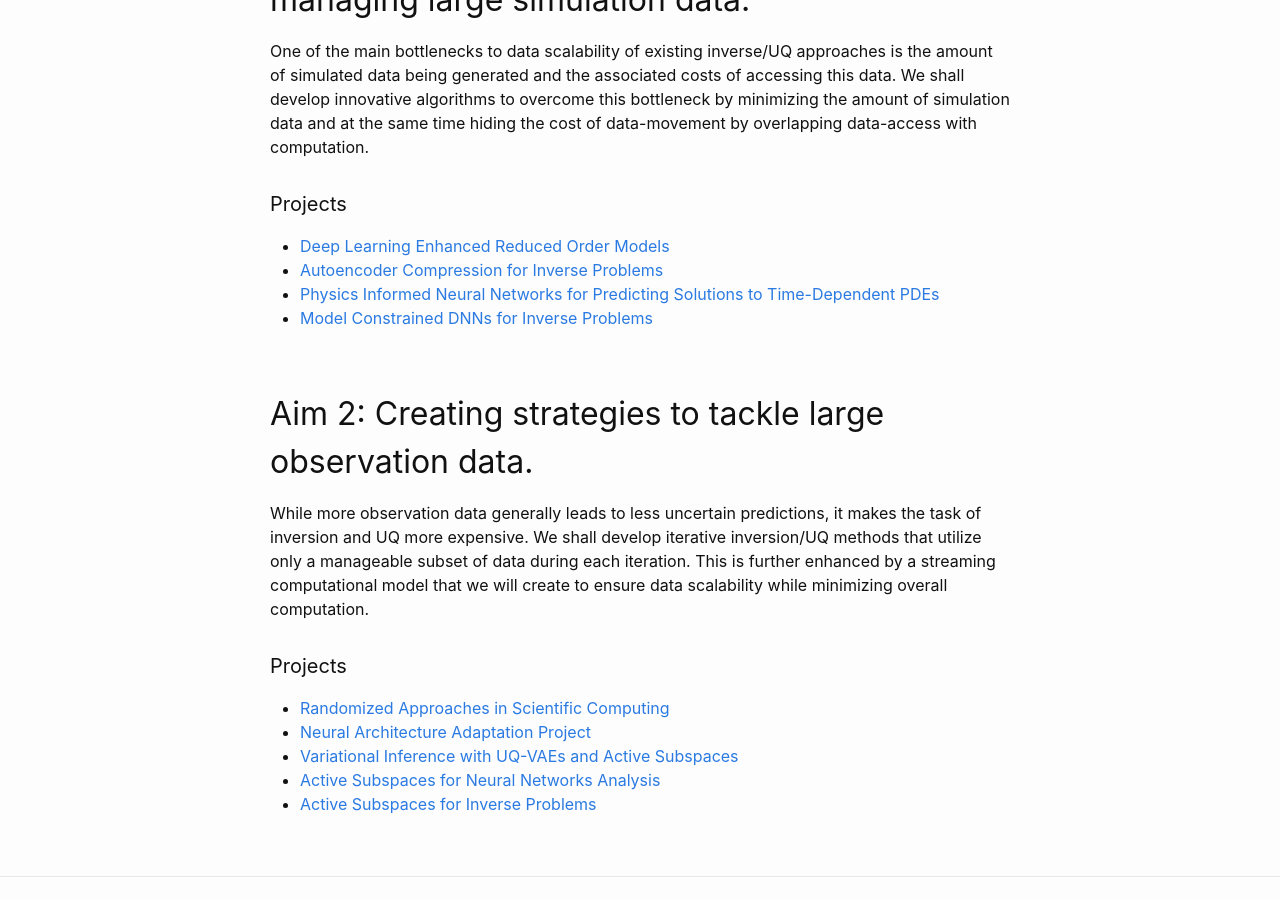
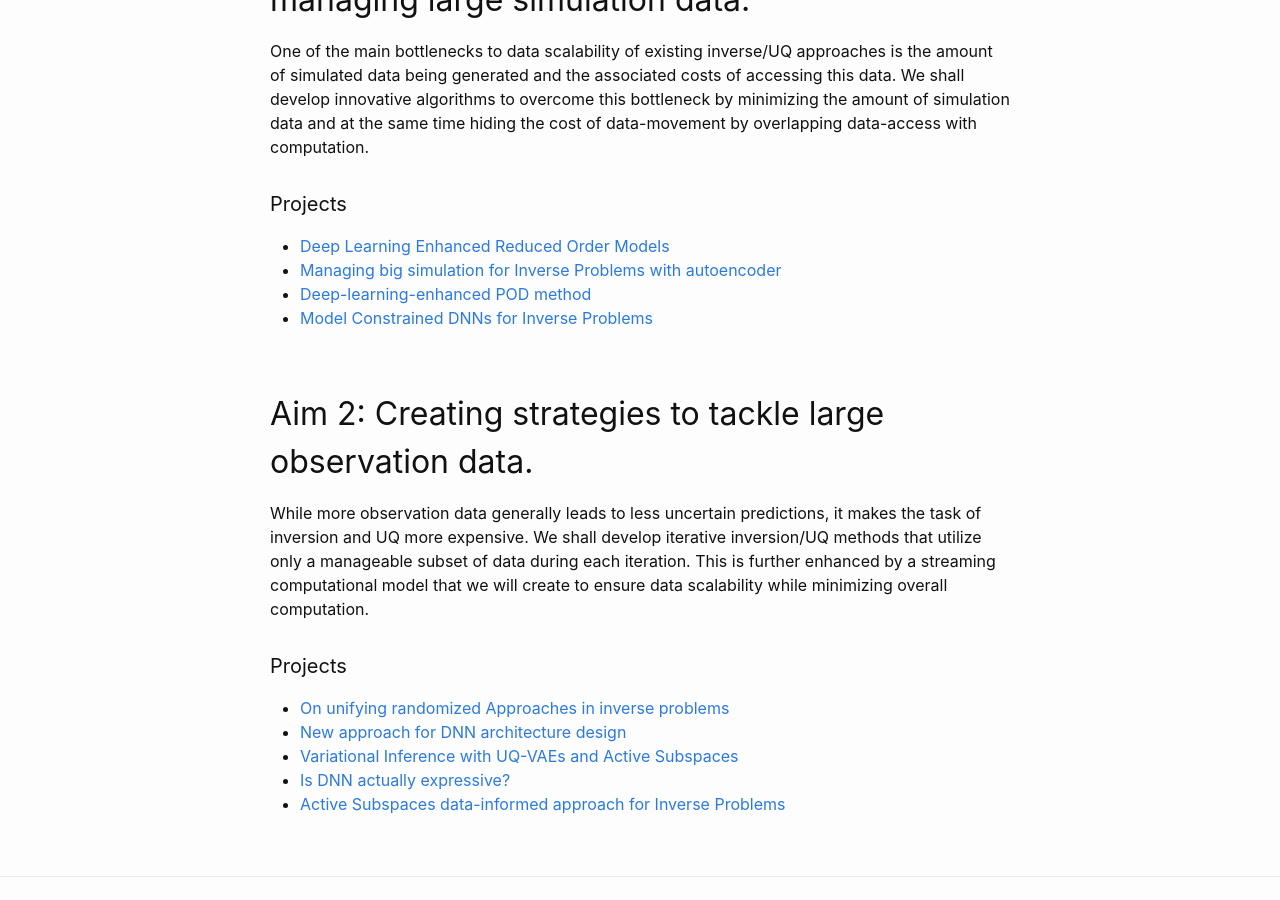
Before and after one commit to tscott-00/phogroup.github.io, a Jekyll site: the page built from cdse.md, in a window 1280 px wide and 900 px high, scrolled down 468 px. Built offline with Jekyll 4.4.1, drawn with Linux system fonts in a browser that asks for light colours.

Commit message:
Update cdse.md

```diff
--- a/cdse.md
+++ b/cdse.md
@@ -13,8 +13,8 @@ One of the main bottlenecks to data scalability of existing inverse/UQ approache
 We shall develop innovative algorithms to overcome this bottleneck by minimizing the amount of simulation data and at the same time hiding the cost of data-movement by overlapping data-access with computation.
 #### Projects
 * [Deep Learning Enhanced Reduced Order Models](/cdse/dl_rom)
-* [Autoencoder Compression for Inverse Problems](/cdse/ae_compression)
-* [Physics Informed Neural Networks for Predicting Solutions to Time-Dependent PDEs](/cdse/pinns_time_dependent_pde)
+* [Managing big simulation for Inverse Problems with autoencoder](/cdse/ae_compression)
+* [Deep-learning-enhanced POD method](/cdse/pinns_time_dependent_pde)
 * [Model Constrained DNNs for Inverse Problems](/cdse/model_constrained)
 
 
@@ -22,11 +22,11 @@ We shall develop innovative algorithms to overcome this bottleneck by minimizing
 While more observation data generally leads to less uncertain predictions, it
 makes the task of inversion and UQ more expensive. We shall develop iterative inversion/UQ methods that utilize only a manageable subset of data during each iteration. This is further enhanced by a streaming computational model that we will create to ensure data scalability while minimizing overall computation.
 #### Projects
-* [Randomized Approaches in Scientific Computing](/cdse/randomized_approaches)
-* [Neural Architecture Adaptation Project](/cdse/layerwise_training)
+* [On unifying randomized Approaches in inverse problems](/cdse/randomized_approaches)
+* [New approach for DNN architecture design](/cdse/layerwise_training)
 * [Variational Inference with UQ-VAEs and Active Subspaces](/cdse/uqvae_active_subspaces)
-* [Active Subspaces for Neural Networks Analysis](/cdse/active_subspaces_nn_analysis)
-* [Active Subspaces for Inverse Problems](/cdse/active_subspaces_inverse_problems)
+* [Is DNN actually expressive?](/cdse/active_subspaces_nn_analysis)
+* [Active Subspaces data-informed approach for Inverse Problems](/cdse/active_subspaces_inverse_problems)
 
 <!-- ## Accomplishments for Year 1 -->
 
```
